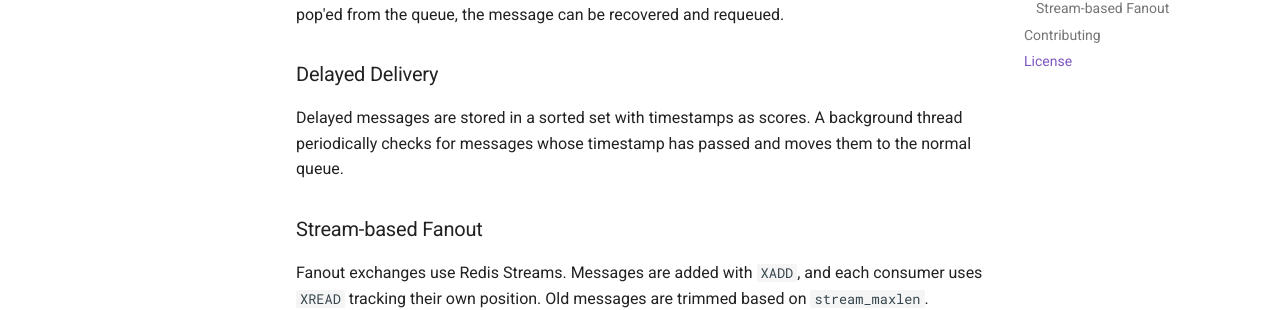
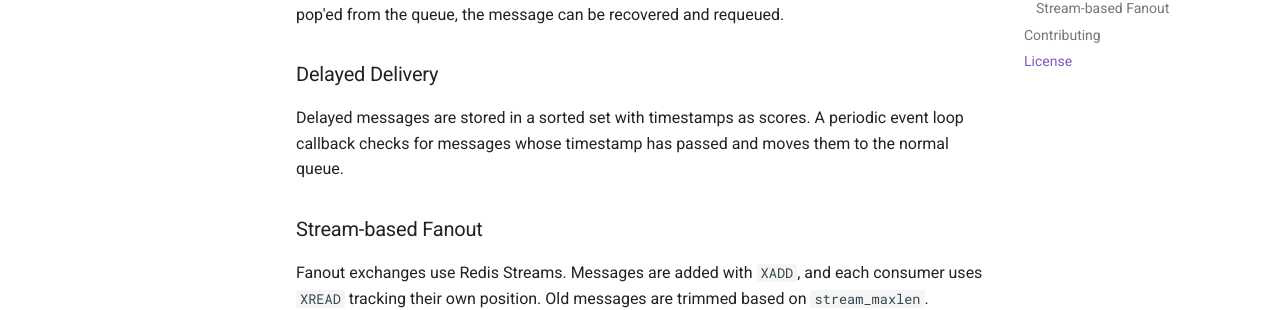
Before and after one commit to oliverhaas/celery-redis-plus, an MkDocs documentation site: the page built from docs/index.md, in a window 1280 px wide and 900 px high, scrolled down 948 px. Shown: the part 262-572 px from the top of the window. Built offline with MkDocs 1.6.1 and Material for MkDocs 9.7.7, drawn with Linux system fonts in a browser that asks for light colours; comment, search, counter and statistics services are not loaded; the version menu is left out.

Commit message:
Fix per-queue batch limit warning, remove dead code, fix stale docs

```diff
--- a/docs/index.md
+++ b/docs/index.md
@@ -31,7 +31,7 @@ Messages are stored in per-message hashes before being added to the queue. When
 
 ### Delayed Delivery
 
-Delayed messages are stored in a sorted set with timestamps as scores. A background thread periodically checks for messages whose timestamp has passed and moves them to the normal queue.
+Delayed messages are stored in a sorted set with timestamps as scores. A periodic event loop callback checks for messages whose timestamp has passed and moves them to the normal queue.
 
 ### Stream-based Fanout
 
```
Also changed, not shown: docs/reference/changelog.md (+1 -1 lines), 2 other files.
